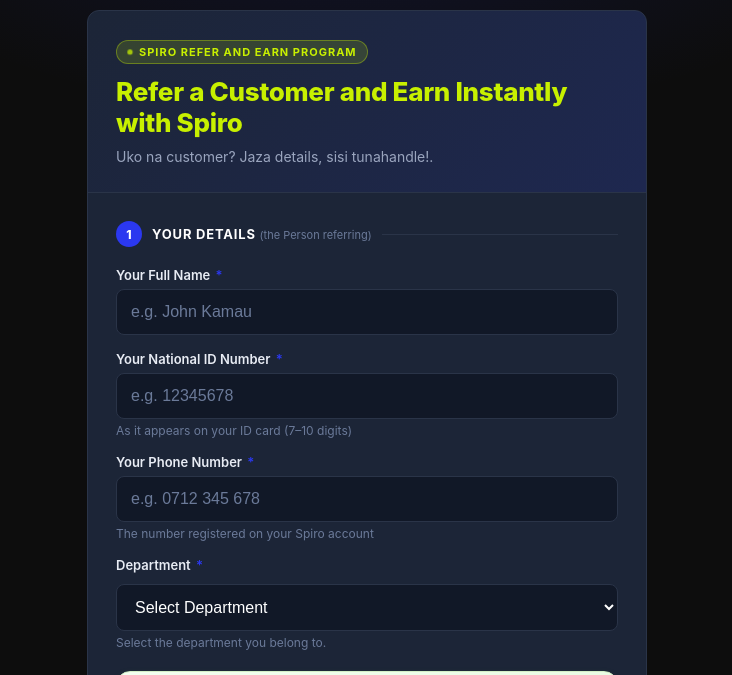
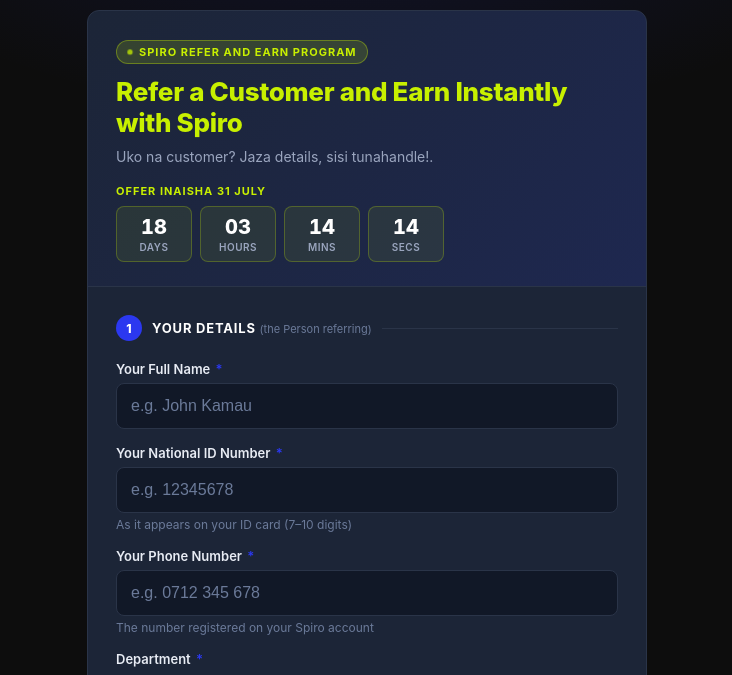
Before and after one commit to spiro-cynthia-situma/employee-referral, a website: page index.html in a window 1280 px wide. Shown: the part 102-777 px from the top of the page, without its empty margins (273-1005 px from the left). Drawn offline with Linux system fonts and the light colour scheme.

Commit message:
add countdown timer to hero banner

```diff
--- a/index.html
+++ b/index.html
@@ -170,6 +170,60 @@
         font-size: 14px;
         color: var(--text-sub);
         line-height: 1.55;
+      }
+
+      /* ── Countdown ────────────────────────────────────────────── */
+      .countdown {
+        margin-top: 16px;
+      }
+
+      .countdown-label {
+        font-size: 11px;
+        font-weight: 700;
+        letter-spacing: 1px;
+        text-transform: uppercase;
+        color: var(--yellow);
+        margin-bottom: 8px;
+      }
+
+      .countdown-timer {
+        display: flex;
+        gap: 8px;
+      }
+
+      .countdown-unit {
+        flex: 1;
+        max-width: 76px;
+        background: rgba(200, 240, 0, 0.08);
+        border: 1px solid rgba(200, 240, 0, 0.25);
+        border-radius: var(--radius-sm);
+        padding: 8px 4px;
+        text-align: center;
+      }
+
+      .countdown-value {
+        display: block;
+        font-size: 20px;
+        font-weight: 800;
+        color: var(--white);
+        font-variant-numeric: tabular-nums;
+        line-height: 1.2;
+      }
+
+      .countdown-word {
+        display: block;
+        font-size: 10px;
+        font-weight: 600;
+        letter-spacing: 0.5px;
+        text-transform: uppercase;
+        color: var(--text-sub);
+        margin-top: 2px;
+      }
+
+      .countdown-ended {
+        font-size: 13px;
+        font-weight: 700;
+        color: var(--error);
       }
 
       /* ── Form body ────────────────────────────────────────────── */
@@ -659,6 +713,27 @@
           <p>
             Uko na customer? Jaza details, sisi tunahandle!.
           </p>
+          <div class="countdown" id="countdown">
+            <div class="countdown-label">Offer inaisha 31 July</div>
+            <div class="countdown-timer">
+              <div class="countdown-unit">
+                <span class="countdown-value" id="cdDays">--</span>
+                <span class="countdown-word">Days</span>
+              </div>
+              <div class="countdown-unit">
+                <span class="countdown-value" id="cdHours">--</span>
+                <span class="countdown-word">Hours</span>
+              </div>
+              <div class="countdown-unit">
+                <span class="countdown-value" id="cdMins">--</span>
+                <span class="countdown-word">Mins</span>
+              </div>
+              <div class="countdown-unit">
+                <span class="countdown-value" id="cdSecs">--</span>
+                <span class="countdown-word">Secs</span>
+              </div>
+            </div>
+          </div>
         </div>
 
         <!-- Form body -->
@@ -1394,6 +1469,35 @@ console.log("🔥 referralCode value:", document.getElementById("referralCode")?
   });
 
 })();
+
+/* ── Countdown to 31 July ─────────────────────────────────── */
+(() => {
+  const deadline = new Date("2026-07-31T23:59:59+03:00").getTime();
+  const els = {
+    days: document.getElementById("cdDays"),
+    hours: document.getElementById("cdHours"),
+    mins: document.getElementById("cdMins"),
+    secs: document.getElementById("cdSecs"),
+  };
+  const pad = (n) => String(n).padStart(2, "0");
+
+  function tick() {
+    const diff = deadline - Date.now();
+    if (diff <= 0) {
+      document.getElementById("countdown").innerHTML =
+        '<div class="countdown-ended">Offer imeisha!</div>';
+      clearInterval(timer);
+      return;
+    }
+    els.days.textContent = pad(Math.floor(diff / 86400000));
+    els.hours.textContent = pad(Math.floor(diff / 3600000) % 24);
+    els.mins.textContent = pad(Math.floor(diff / 60000) % 60);
+    els.secs.textContent = pad(Math.floor(diff / 1000) % 60);
+  }
+
+  const timer = setInterval(tick, 1000);
+  tick();
+})();
 </script>
   </body>
 </html>
```
